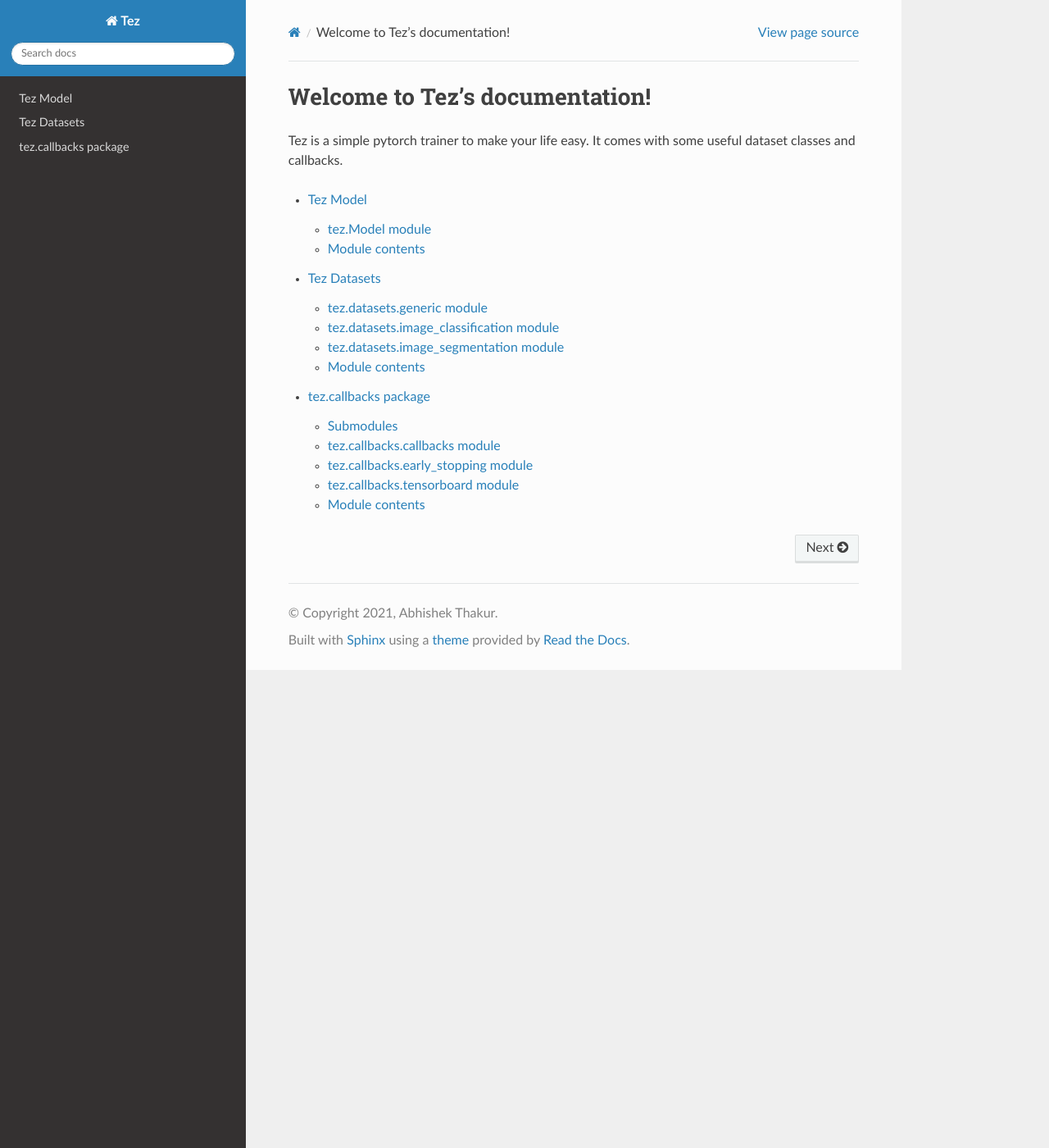
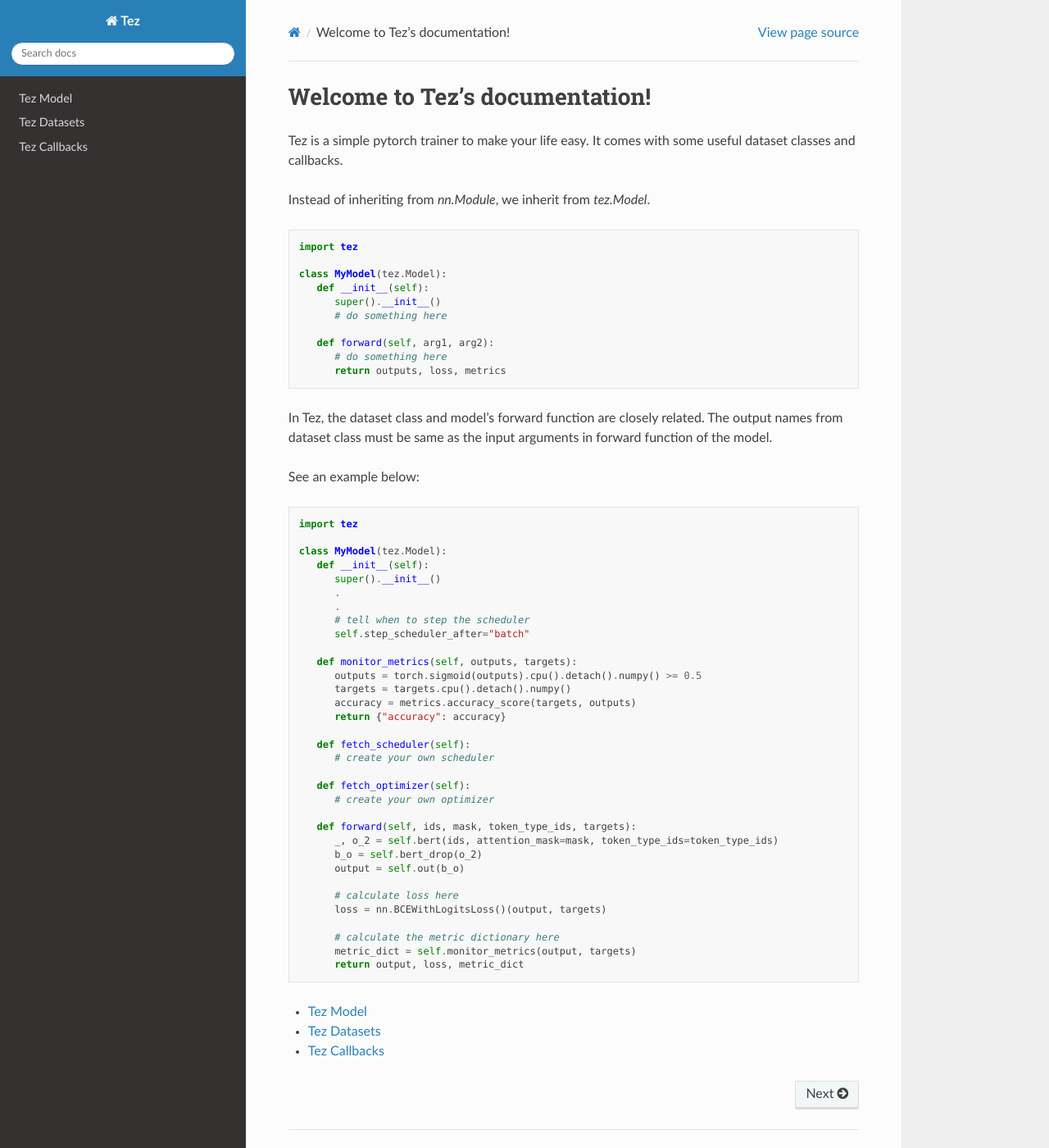
Before and after one commit to abhishekkrthakur/tez, a Sphinx documentation site: the page built from docs/index.rst, in a window 1280 px wide and 1400 px high. Shown: the whole window at 82% size. Built offline with Sphinx 7.4.7 and the Read the Docs theme 2.0.0, drawn with Linux system fonts in a browser that asks for light colours.

Commit message:
add more to docs

```diff
--- a/docs/conf.py
+++ b/docs/conf.py
@@ -13,7 +13,7 @@
 import os
 import sys
 
-sys.path.insert(0, os.path.abspath(".."))
+sys.path.insert(0, os.path.abspath("../tez/"))
 
 
 # -- Project information -----------------------------------------------------
--- a/docs/index.rst
+++ b/docs/index.rst
@@ -9,6 +9,66 @@
 Tez is a simple pytorch trainer to make your life easy.
 It comes with some useful dataset classes and callbacks.
 
+
+Instead of inheriting from `nn.Module`, we inherit from `tez.Model`.
+
+.. code-block:: python
+
+   import tez
+
+   class MyModel(tez.Model):
+      def __init__(self):
+         super().__init__()
+         # do something here
+
+      def forward(self, arg1, arg2):
+         # do something here
+         return outputs, loss, metrics
+
+
+In Tez, the dataset class and model's forward function are closely related.
+The output names from dataset class must be same as the input arguments in forward function of the model.
+
+See an example below:
+
+
+.. code-block:: python
+
+   import tez
+
+   class MyModel(tez.Model):
+      def __init__(self):
+         super().__init__()
+         .
+         .
+         # tell when to step the scheduler
+         self.step_scheduler_after="batch"
+
+      def monitor_metrics(self, outputs, targets):
+         outputs = torch.sigmoid(outputs).cpu().detach().numpy() >= 0.5
+         targets = targets.cpu().detach().numpy()
+         accuracy = metrics.accuracy_score(targets, outputs)
+         return {"accuracy": accuracy}
+
+      def fetch_scheduler(self):
+         # create your own scheduler
+
+      def fetch_optimizer(self):
+         # create your own optimizer
+
+      def forward(self, ids, mask, token_type_ids, targets):
+         _, o_2 = self.bert(ids, attention_mask=mask, token_type_ids=token_type_ids)
+         b_o = self.bert_drop(o_2)
+         output = self.out(b_o)
+
+         # calculate loss here
+         loss = nn.BCEWithLogitsLoss()(output, targets)
+
+         # calculate the metric dictionary here
+         metric_dict = self.monitor_metrics(output, targets)
+         return output, loss, metric_dict
+
+
 .. toctree::
    :maxdepth: 2
 
--- a/docs/tez.callbacks.rst
+++ b/docs/tez.callbacks.rst
@@ -1,37 +1,19 @@
-tez.callbacks package
-=====================
+Tez Callbacks
+=================
 
-Submodules
-----------
-
-tez.callbacks.callbacks module
-------------------------------
+Some useful callbacks for `model.fit`
 
 .. automodule:: tez.callbacks.callbacks
    :members:
    :undoc-members:
    :show-inheritance:
 
-tez.callbacks.early\_stopping module
-------------------------------------
-
 .. automodule:: tez.callbacks.early_stopping
    :members:
    :undoc-members:
    :show-inheritance:
 
-tez.callbacks.tensorboard module
---------------------------------
-
 .. automodule:: tez.callbacks.tensorboard
    :members:
    :undoc-members:
    :show-inheritance:
-
-Module contents
----------------
-
-.. automodule:: tez.callbacks
-   :members:
-   :undoc-members:
-   :show-inheritance:
--- a/docs/tez.datasets.rst
+++ b/docs/tez.datasets.rst
@@ -1,36 +1,20 @@
 Tez Datasets
-====================
+=================
 
-Some useful, most used dataset classes
+Some useful dataset classes used all the time.
 
-tez.datasets.generic module
----------------------------
 
 .. automodule:: tez.datasets.generic
    :members:
    :undoc-members:
    :show-inheritance:
 
-tez.datasets.image\_classification module
------------------------------------------
-
 .. automodule:: tez.datasets.image_classification
    :members:
    :undoc-members:
    :show-inheritance:
 
-tez.datasets.image\_segmentation module
----------------------------------------
-
 .. automodule:: tez.datasets.image_segmentation
    :members:
    :undoc-members:
    :show-inheritance:
-
-Module contents
----------------
-
-.. automodule:: tez.datasets
-   :members:
-   :undoc-members:
-   :show-inheritance:
```
Also changed, not shown: other parts of docs/index.rst (+1 -1 lines), docs/tez.logging.rst (deleted, +0 -21 lines), docs/tez.model.rst (+0 -69 lines), docs/tez.rst (deleted, +0 -33 lines), docs/tez.utils.rst (deleted, +0 -21 lines).
